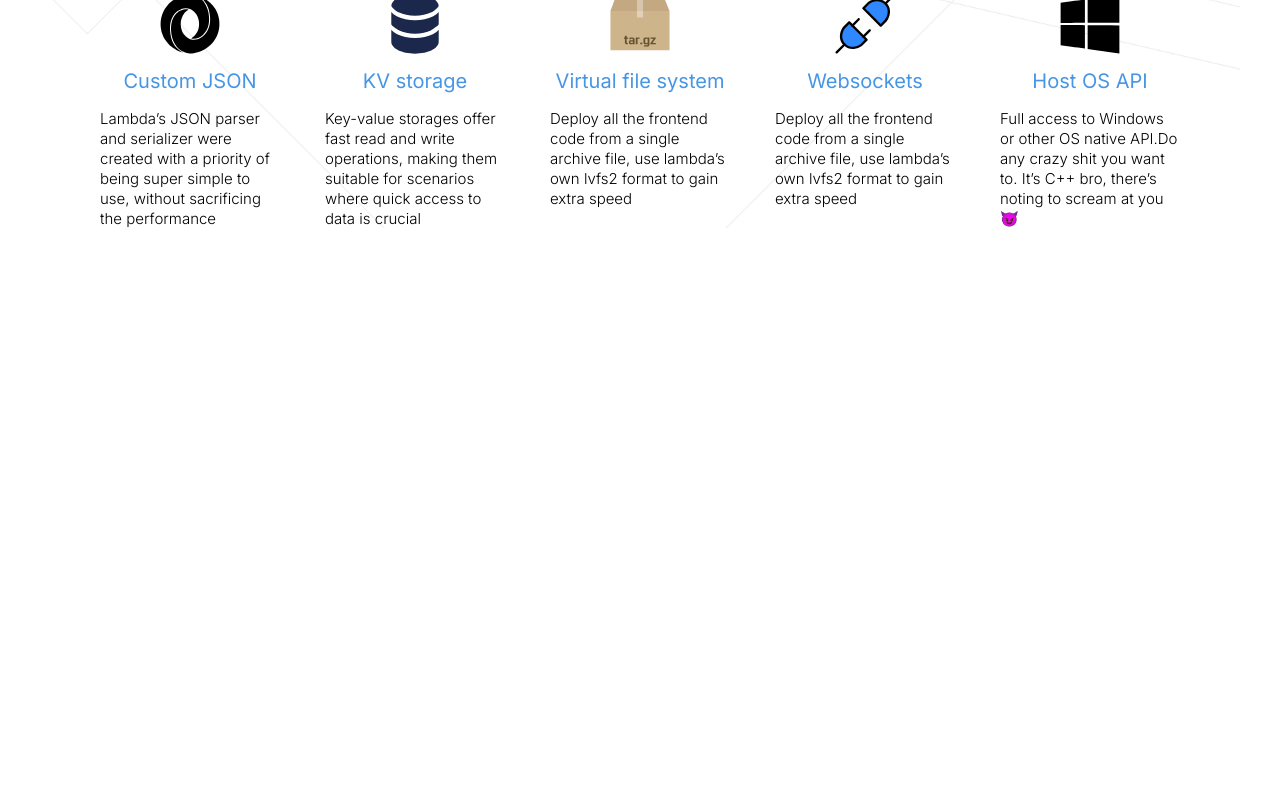
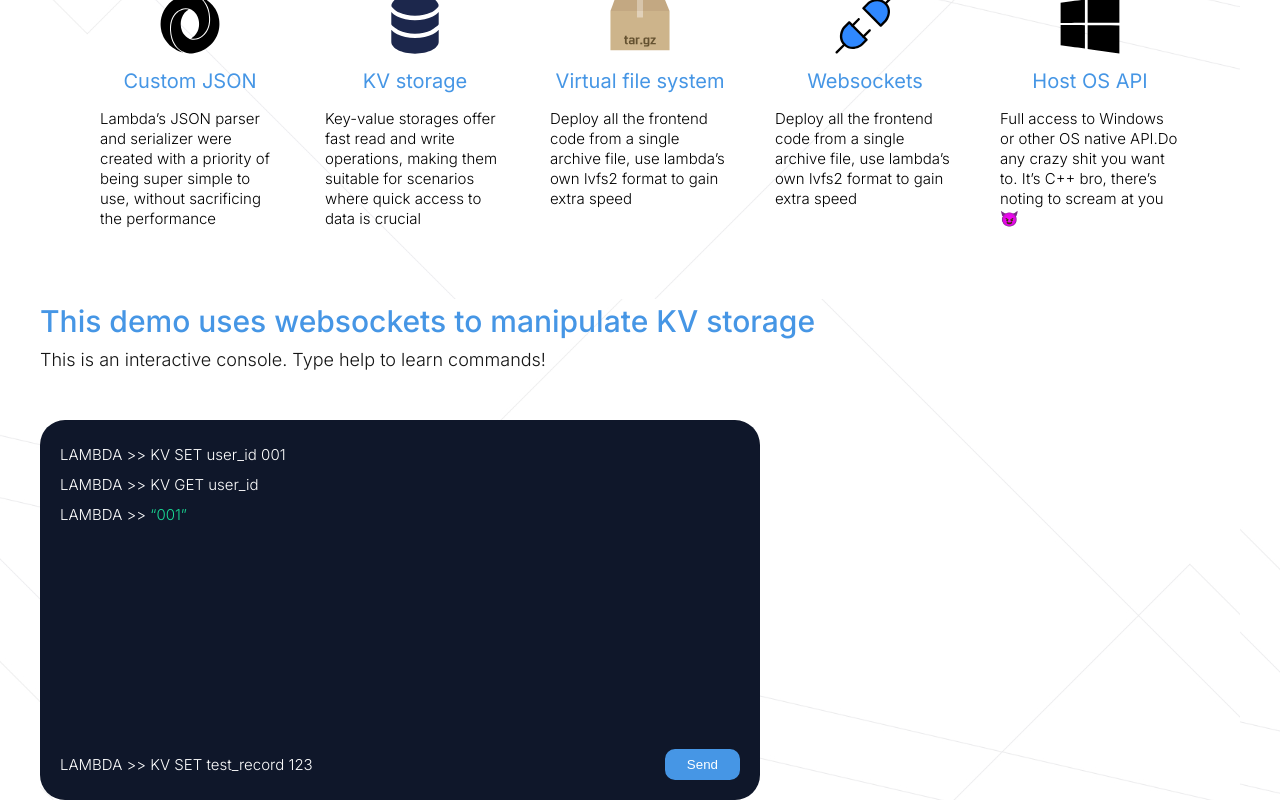
Before and after one commit to maddsua/lambda, a Vue app in the folder examples/frontends/demo/: page / in a window 1280 px wide. Shown: the part 586-1386 px from the top of the page. Before the commit the page ends 814 px from the top, so only its background shows below. Built offline with nearby package versions, Linux system fonts and the light colour scheme.

Commit message:
add section console

```diff
--- a/examples/frontends/demo/src/App.vue
+++ b/examples/frontends/demo/src/App.vue
@@ -1,6 +1,7 @@
 <script setup lang="ts">
 import Header from './components/Header.vue';
 import Features from './components/Features.vue';
+import Console from './components/Console.vue';
 </script>
 
 <template>
@@ -9,5 +10,6 @@ import Features from './components/Features.vue';
   </header>
   <main>
     <Features/>
+    <Console/>
   </main>
 </template>
--- /dev/null
+++ b/examples/frontends/demo/src/components/Console.vue
@@ -0,0 +1,91 @@
+<template>
+    <section class="console">
+        <h2>
+            This demo uses websockets to manipulate KV storage
+        </h2>
+        <span>This is an interactive console. Type help to learn commands!</span>
+
+        <div class="demo">
+            <div class="demo-title">
+                <p>LAMBDA >> KV SET user_id 001</p>
+                <p>LAMBDA >> KV GET user_id</p>
+                <p>LAMBDA >> <span>“001”</span></p>
+            </div>
+
+            <div class="demo-footer">
+                <p>LAMBDA >> KV SET test_record 123</p>
+                <button>Send</button>
+            </div>
+        </div>
+    </section>
+</template>
+
+<style lang="scss" scoped>
+.console {
+    margin-top: 75px;
+}
+
+h2 {
+    color: #4696E5;
+    font-size: 30px;
+    font-weight: 500;
+    margin-bottom: 10px;
+}
+
+span {
+    font-size: 18px;
+    font-weight: 300;
+    color: #141414;
+}
+
+.demo {
+    margin-top: 50px;
+    width: 720px;
+    height: 380px;
+    background: #0F172A;
+    border-radius: 25px;
+    display: flex;
+    flex-direction: column;
+    justify-content: space-between;
+
+    &-title,
+    &-footer {
+        font-size: 15px;
+        font-weight: 300;
+        line-height: 2;
+        padding: 20px 0 0 20px;
+        color: #fff;
+    }
+
+    &-title {
+        span {
+            font-size: 15px;
+            font-weight: 300;
+            color: #19DB95;
+        }
+    }
+
+    &-footer {
+        display: flex;
+        justify-content: space-between;
+        align-items: flex-end;
+        margin-bottom: 20px;
+
+        button {
+            margin-right: 20px;
+            padding: 6px 20px;
+            border-radius: 10px;
+            transition: .1s ease-in-out;
+            color: white;
+            background: #4696E5;
+            border: 2px solid #4696E5;
+            cursor: pointer;
+
+            &:hover {
+                color: #4696E5;
+                background: inherit;
+            }
+        }
+    }
+}
+</style>
```
